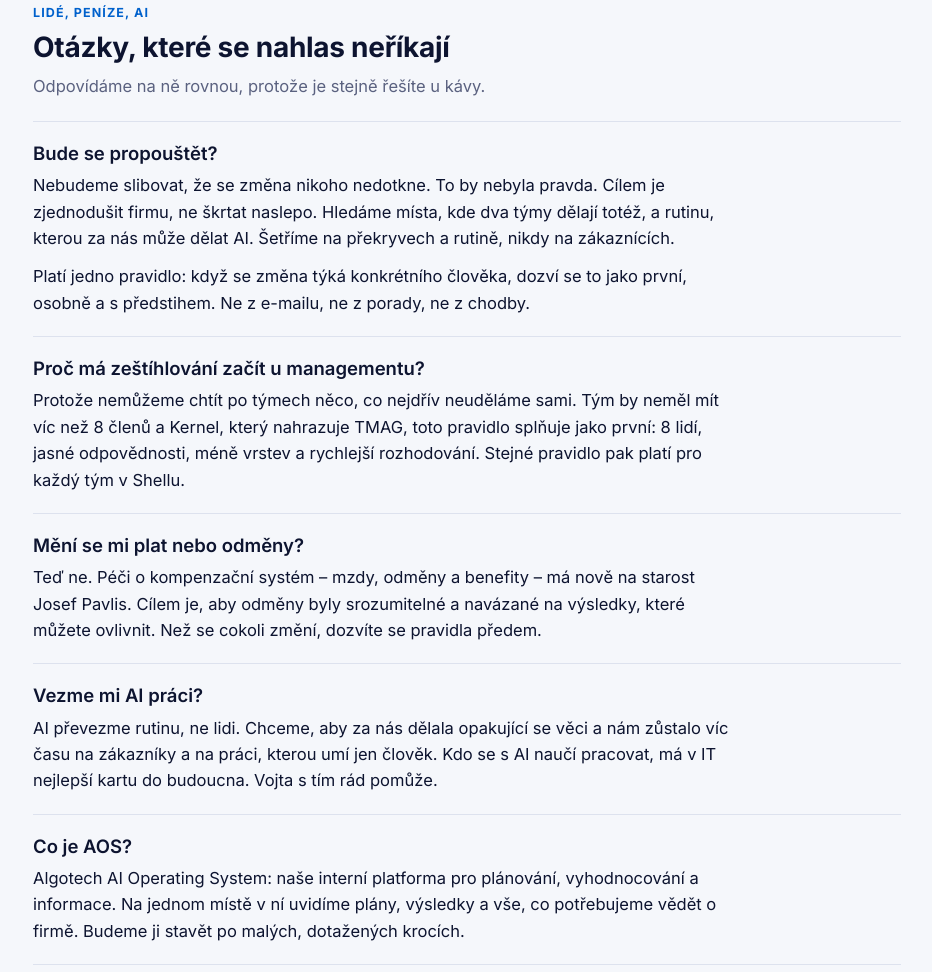
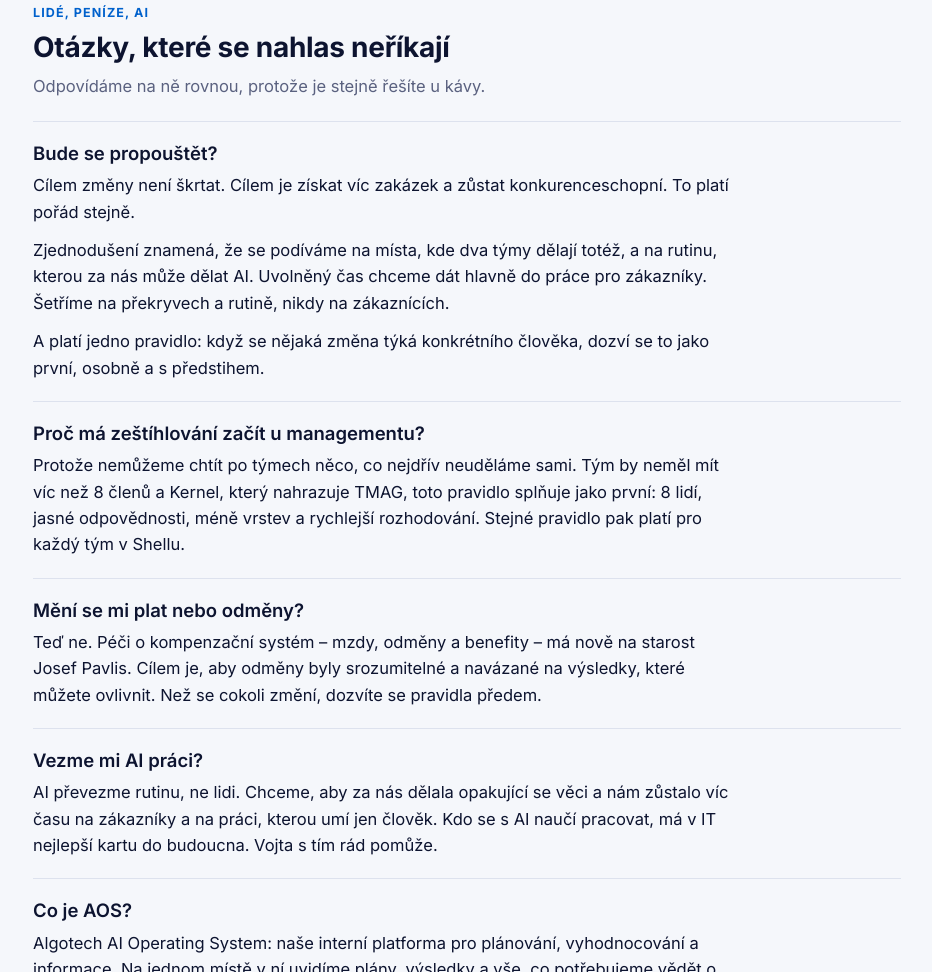
Before and after one commit to fzeman73-jpg/algo_faq, a plain HTML site: page index.html in a window 1280 px wide. Shown: the part 5562-6534 px from the top of the page, without its empty margins (173-1105 px from the left). Drawn offline with Linux system fonts and the light colour scheme.

Commit message:
Zjemnění odpovědi „Bude se propouštět?“

```diff
--- a/index.html
+++ b/index.html
@@ -251,8 +251,9 @@ footer .wrap{padding-block:0 48px;color:var(--muted);font-size:14px;display:flex
   <p class="sub">Odpovídáme na ně rovnou, protože je stejně řešíte u kávy.</p></header>
   <div class="qa">
     <div class="q"><h3>Bude se propouštět?</h3>
-      <p>Nebudeme slibovat, že se změna nikoho nedotkne. To by nebyla pravda. Cílem je zjednodušit firmu, ne škrtat naslepo. Hledáme místa, kde dva týmy dělají totéž, a rutinu, kterou za nás může dělat AI. Šetříme na překryvech a rutině, nikdy na zákaznících.</p>
-      <p>Platí jedno pravidlo: když se změna týká konkrétního člověka, dozví se to jako první, osobně a s předstihem. Ne z e-mailu, ne z porady, ne z chodby.</p></div>
+      <p>Cílem změny není škrtat. Cílem je získat víc zakázek a zůstat konkurenceschopní. To platí pořád stejně.</p>
+      <p>Zjednodušení znamená, že se podíváme na místa, kde dva týmy dělají totéž, a na rutinu, kterou za nás může dělat AI. Uvolněný čas chceme dát hlavně do práce pro zákazníky. Šetříme na překryvech a rutině, nikdy na zákaznících.</p>
+      <p>A platí jedno pravidlo: když se nějaká změna týká konkrétního člověka, dozví se to jako první, osobně a s předstihem.</p></div>
     <div class="q"><h3>Proč má zeštíhlování začít u managementu?</h3>
       <p>Protože nemůžeme chtít po týmech něco, co nejdřív neuděláme sami. Tým by neměl mít víc než 8 členů a Kernel, který nahrazuje TMAG, toto pravidlo splňuje jako první: 8 lidí, jasné odpovědnosti, méně vrstev a rychlejší rozhodování. Stejné pravidlo pak platí pro každý tým v Shellu.</p></div>
     <div class="q"><h3>Mění se mi plat nebo odměny?</h3>
```
